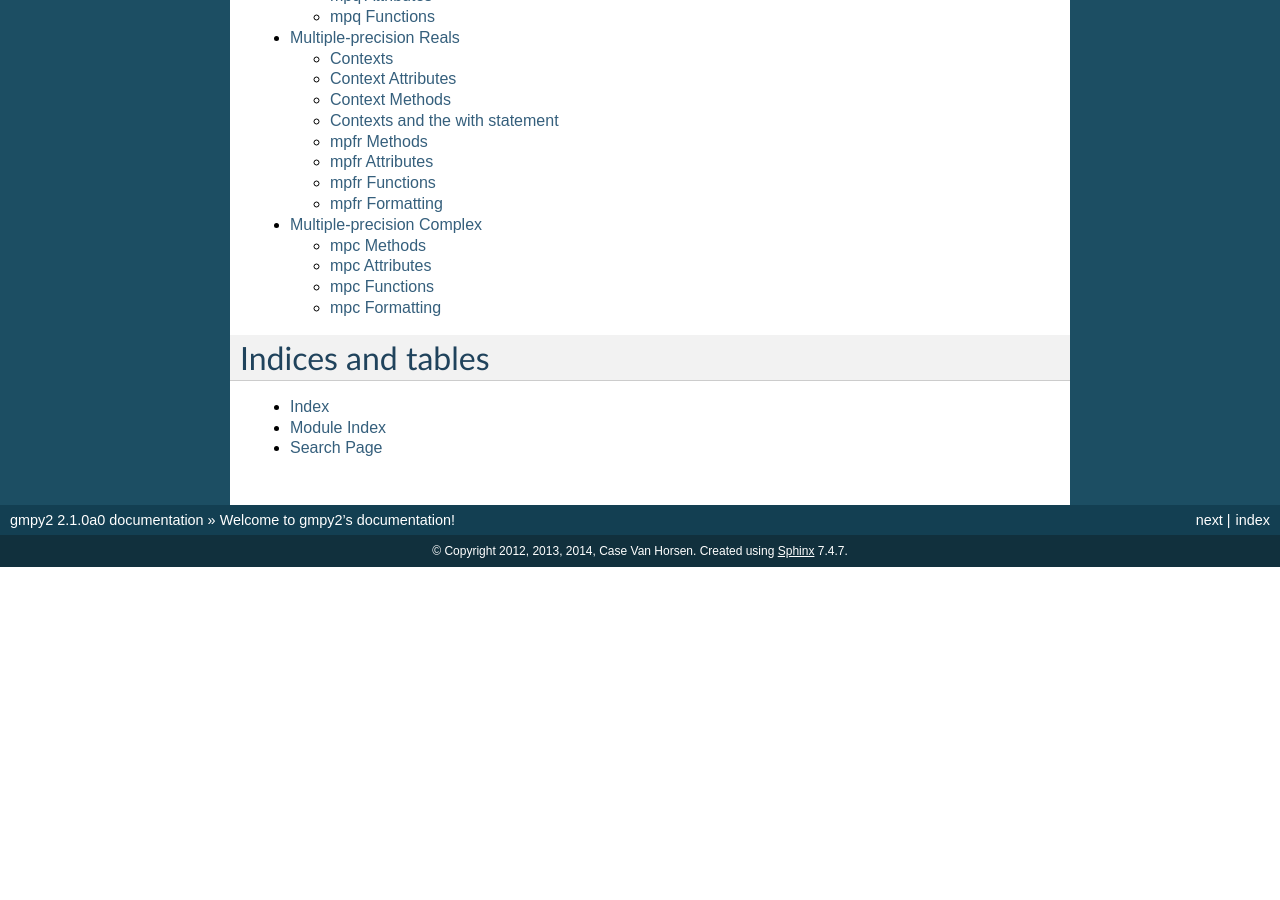
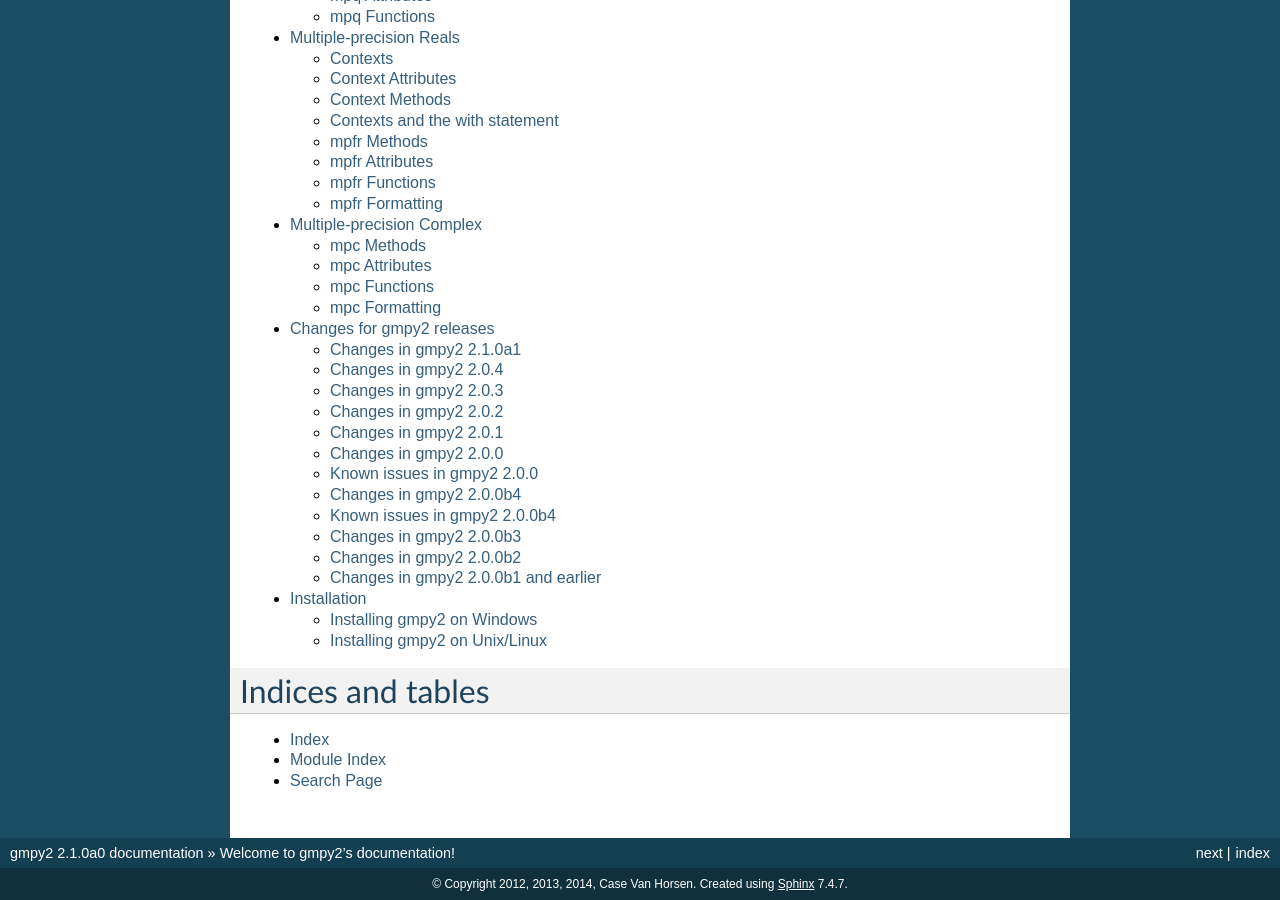
Before and after one commit to aleaxit/gmpy, a Sphinx documentation site: the page built from docs/index.rst, in a window 1280 px wide and 900 px high, scrolled down 725 px. Built offline with Sphinx 7.4.7, drawn with Linux system fonts in a browser that asks for light colours; formulas are drawn with MathJax 3; before the commit the page ends 1292 px from its top, so only the background shows below that; some of the changed lines change nothing that is shown.

Commit message:
[trunk] Commit partial doc changes.

```diff
--- /dev/null
+++ b/docs/history.rst
@@ -0,0 +1,309 @@
+Changes for gmpy2 releases
+==========================
+
+Changes in gmpy2 2.1.0a1
+------------------------
+
+* Thread-safe contexts are now supported. Properly integrating thread-safe
+  contexts required an extensive rewrite of almost all internal functions.
+* MPFR and MPC are now required. It is no longer possible to build a version
+  of gmpy2 that only supports the GMP library.
+* The function inverse() now raises an exception if the inverse does not
+  exist.
+* Context methods have been added for MPFR/MPC related functions.
+* A new context option has been added that changes the behavior of integer
+  division involving an *mpz* instance to return a rational result.
+* A new context option has been added that temporarily increases precision
+  when converting non-mpfr (non-mpc) arguments to MPFR (MPC) functions.
+  Note: this option is experimental and may be removed in the future.
+*
+
+
+Changes in gmpy2 2.0.4
+----------------------
+
+* Fix bit_scan0() for negative values.
+* Changes to setup.py to allow static linking.
+* Fix performance regression with mpmath and Python 3.
+
+Changes in gmpy2 2.0.3
+----------------------
+
+* Fix lucas2() and atanh(); they were returning incorrect values.
+
+Changes in gmpy2 2.0.2
+----------------------
+
+* Rebuild Windows binary installers due to MPIR 2.6.0 bug in next_prime().
+* Another fix for is_extra_strong_lucas_prp().
+
+Changes in gmpy2 2.0.1
+----------------------
+
+* Updated setup.py to work in more situations.
+* Corrected exception handling in basic operations with mpfr type.
+* Correct InvalidOperation exception not raised in certain circumstances.
+* invert() now raises an exception if the modular inverse does not exist.
+* Fixed internal exception in is_bpsw_prp() and is_strong_bpsw_prp().
+* Updated is_extra_strong_lucas_prp() to latest version.
+
+Changes in gmpy2 2.0.0
+----------------------
+
+* Fix segmentation fault in _mpmath_normalize (an undocumented helper function
+  specifically for mpmath.)
+* Improved setup.py See below for documentation on the changes.
+* Fix issues when compiled without support for MPFR.
+* Conversion of too large an mpz to float now raises OverflowError instead of
+  returning *inf*.
+* Renamed min2()/max2() to minnum()/maxnum()
+* The build and install process (i.e. setup.py) has been completely rewritten.
+  See the Installation section for more information.
+* get_context() no longer accepts keyword arguments.
+
+Known issues in gmpy2 2.0.0
+-----------------------------
+
+* The test suite is still incomplete.
+
+Changes in gmpy2 2.0.0b4
+------------------------
+
+* Added __ceil__, __floor__, __trunc__, and __round__ methods to mpz and mpq
+  types.
+* Added __complex__ to mpc type.
+* round(mpfr) now correctly returns an mpz type.
+* If no arguments are given to mpz, mpq, mpfr, mpc, and xmpz, return 0 of the
+  appropriate type.
+* Fix broken comparison between mpz and mpq when mpz is on the left.
+* Added __sizeof__ to all types. *Note: sys.getsizeof() calls __sizeof__ to get
+  the memory size of a gmpy2 object. The returned value reflects the size of the
+  allocated memory which may be larger than the actual minimum memory required
+  by the object.*
+
+Known issues in gmpy2 2.0.0b4
+-----------------------------
+
+* The new test suite (test/runtest.py) is incomplete and some tests fail on
+  Python 2.x due to formating issues.
+
+
+Changes in gmpy2 2.0.0b3
+------------------------
+
+* mp_version(), mpc_version(), and mpfr_version() now return normal strings on
+  Python 2.x instead of Unicode strings.
+* Faster conversion of the standard library Fraction type to mpq.
+* Improved conversion of the Decimal type to mpfr.
+* Consistently return OverflowError when converting "inf".
+* Fix mpz.__format__() when the format code includes "#".
+* Add is_infinite() and deprecate is_inf().
+* Add is_finite() and deprecate is_number().
+* Fixed the various is_XXX() tests when used with mpc.
+* Added caching for mpc objects.
+* Faster code path for basic operation is both operands are mpfr or mpc.
+* Fix mpfr + float segmentation fault.
+
+Changes in gmpy2 2.0.0b2
+------------------------
+
+* Allow xmpz slice assignment to increase length of xmpz instance by specifying
+  a value for stop.
+* Fixed reference counting bug in several is_xxx_prp() tests.
+* Added iter_bits(), iter_clear(), iter_set() methods to xmpz.
+* Added powmod() for easy access to three argument pow().
+* Removed addmul() and submul() which were added in 2.0.0b1 since they are
+  slower than just using Python code.
+* Bug fix in gcd_ext when both arguments are not mpz.
+* Added ieee() to create contexts for 32, 64, or 128 bit floats.
+* Bug fix in context() not setting emax/emin correctly if they had been changed
+  earlier.
+* Contexts can be directly used in with statement without requiring
+  set_context()/local_context() sequence.
+* local_context() now accepts an optional context.
+
+Changes in gmpy2 2.0.0b1 and earlier
+------------------------------------
+
+* Renamed functions that manipulate individual bits to bit_XXX() to align with
+  bit_length().
+* Added caching for mpq.
+* Added rootrem(), fib2(), lucas(), lucas2().
+* Support changed hash function in Python 3.2.
+* Added is_even(), is_odd().
+* Add caching of the calculated hash value.
+* Add xmpz (mutable mpz) type.
+* Fix mpq formatting issue.
+* Add read/write bit access using slices to xmpz.
+* Add read-only bit access using slices to mpz.
+* Add pack()/unpack() methods to split/join an integer into n-bit chunks.
+* Add support for MPFR (casevh)
+* Removed fcoform float conversion modifier.
+* Add support for MPC.
+* Added context manager.
+* Allow building with just GMP/MPIR if MPFR not available.
+* Allow building with GMP/MPIR and MPFR if MPC not available.
+* Removed most instance methods in favor of gmpy2.function. The general guideline
+  is that *properties* of an instance can be done via instance methods but
+  *functions* that return a new result are done using gmpy2.function.
+* Added __ceil__, __floor__, and __trunc__ methods since they are called by
+  math.ceil(), math.floor(), and math.trunc().
+* Removed gmpy2.pow() to avoid conflicts.
+* Removed gmpy2._copy and added xmpz.copy.
+* Added support for __format__.
+* Added as_integer_ratio, as_mantissa_exp, as_simple_fraction.
+* Updated rich_compare.
+* Require MPFR 3.1.0+ to get divby0 support.
+* Added fsum(), degrees(), radians().
+* Updated random number generation support.
+* Changed license to LGPL 3+.
+* Added lucasu, lucasu_mod, lucasv, and lucasv_mod.
+  *Based on code contributed by David Cleaver.*
+* Added probable-prime tests.
+  *Based on code contributed by David Cleaver.*
+* Added to_binary()/from_binary.
+* Renamed numdigits() to num_digits().
+* Added keyword precision to constants.
+* Added addmul() and submul().
+* Added __round__(), round2(), round_away() for mpfr.
+* round() is no longer a module level function.
+* Renamed module functions min()/max() to min2()/max2().
+*    No longer conflicts with builtin min() and max()
+* Removed set_debug() and related functionality.
+
+Installation
+============
+
+Installing gmpy2 on Windows
+---------------------------
+
+Pre-compiled versions of gmpy2 are available at `Downloads
+<http://code.google.com/p/gmpy/downloads/list>`_ . Please
+select the installer that corresponds to the version of Python installed on
+your computer. Note that either a 32 or 64-bit version of Python can be
+installed on a 64-bit version of Windows. If you get an error message
+stating that Python could not be found in the registry, you have the wrong
+version of the gmpy2 installer.
+
+Installing gmpy2 on Unix/Linux
+------------------------------
+
+Requirements
+^^^^^^^^^^^^
+
+gmpy2 has only been tested with the most recent versions of GMP, MPFR and MPC.
+Specifically, for integer and rational support, gmpy2 requires GMP 5.0.x or
+later. To support multiple-precision floating point arithmetic, MPFR 3.1.x or
+later is required. MPC 1.0.1 or later is required for complex arithmetic.
+
+Short Instructions
+^^^^^^^^^^^^^^^^^^
+
+If your system includes sufficiently recent versions of GMP, MPFR and MPC, and
+you have the development libraries installed, compiling should be as simple as:
+
+::
+
+    cd <gmpy2 source directory>
+    python setup.py install
+
+If this fails, read on.
+
+Detailed Instructions
+^^^^^^^^^^^^^^^^^^^^^
+
+If your Linux distribution does not support recent versions of GMP, MPFR and
+MPC, you will need to compile your own versions. To avoid any possible conflict
+with existing libraries on your system, it is recommended to use a directory
+not normally used by your distribution. setup.py will automatically search the
+following directories for the required libraries:
+
+    #. /opt/local
+    #. /opt
+    #. /usr/local
+    #. /usr
+    #. /sw
+
+If you can't use one of these directories, you can use a directory located in
+your home directory. The examples will use /home/case/local. If you use one of
+standard directories (say /opt/local), then you won't need to specify
+--prefix=/home/case/local to setup.py but you will need to specify the prefix
+when compiling GMP, MPFR, and MPC.
+
+Create the desired destination directory for GMP, MPFR, and MPC.
+::
+
+    $ mkdir /home/case/local
+
+Download and un-tar the GMP source code. Change to the GMP source directory and
+compile GMP.
+::
+
+    $ cd /home/case/local/src/gmp-5.1.0
+    $ ./configure --prefix=/home/case/local
+    $ make
+    $ make check
+    $ make install
+
+Download and un-tar the MPFR source code. Change to the MPFR source directory
+and compile MPFR.
+::
+
+    $ cd /home/case/local/src/mpfr-3.1.1
+    $ ./configure --prefix=/home/case/local --with-gmp=/home/case/local
+    $ make
+    $ make check
+    $ make install
+
+Download and un-tar the MPC source code. Change to the MPC source directory
+and compile MPC.
+::
+
+    $ cd /home/case/local/src/mpc-1.0.1
+    $ ./configure --prefix=/home/case/local --with-gmp=/home/case/local --with-mpfr=/home/case/local
+    $ make
+    $ make check
+    $ make install
+
+Compile gmpy2 and specify the location of GMP, MPFR and MPC. The location of
+the GMP, MPFR, and MPC libraries is embedded into the gmpy2 library so the new
+versions of GMP, MPFR, and MPC do not need to be installed the system library
+directories. The prefix directory is added to the beginning of the directories
+that are checked so it will be found first.
+::
+
+    $ python setup.py install --prefix=/home/case/local
+
+If you get a "permission denied" error message, you may need to use::
+
+    $ python setup.py build --prefix=/home/case/local
+    $ sudo python setup.py install --prefix=/home/case/local
+
+Options for setup.py
+^^^^^^^^^^^^^^^^^^^^
+
+**--force**
+    Ignore the timestamps on all files and recompile. Normally, the results of a
+    previous compile are cached. To force gmpy2 to recognize external changes
+    (updated version of GMP, etc.), you will need to use this option.
+
+**--mpir**
+    Force the use of MPIR instead of GMP. GMP is the default library on non-Windows
+    operating systems.
+
+**--gmp**
+    Force the use of GMP instead of MPIR. MPIR is the default library on Windows
+    operating systems.
+
+**--prefix=<...>**
+    Specify the directory prefix where GMP/MPIR, MPFR, and MPC are located. For
+    example, **--prefix=/opt/local** instructs setup.py to search /opt/local/include
+    for header files and /opt/local/lib for libraries.
+
+**--nompfr**
+    Disables support for MPFR and MPC. This option is intended for testing purposes
+    and is not offically supported.
+
+**--nompc**
+    Disables support MPC. This option is intended for testing purposes and is not
+    officially supported.
--- a/docs/index.rst
+++ b/docs/index.rst
@@ -18,6 +18,7 @@ Contents:
    mpq
    mpfr
    mpc
+   history
 
 Indices and tables
 ==================
```
